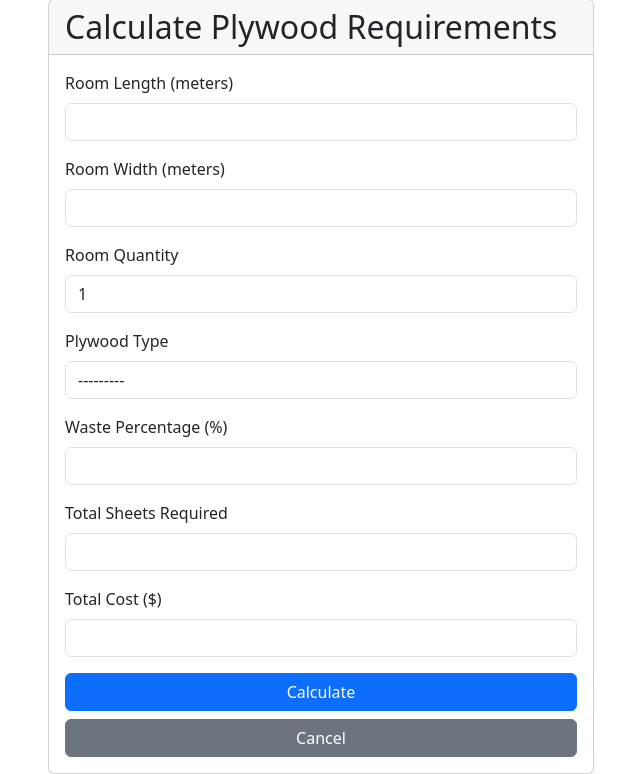
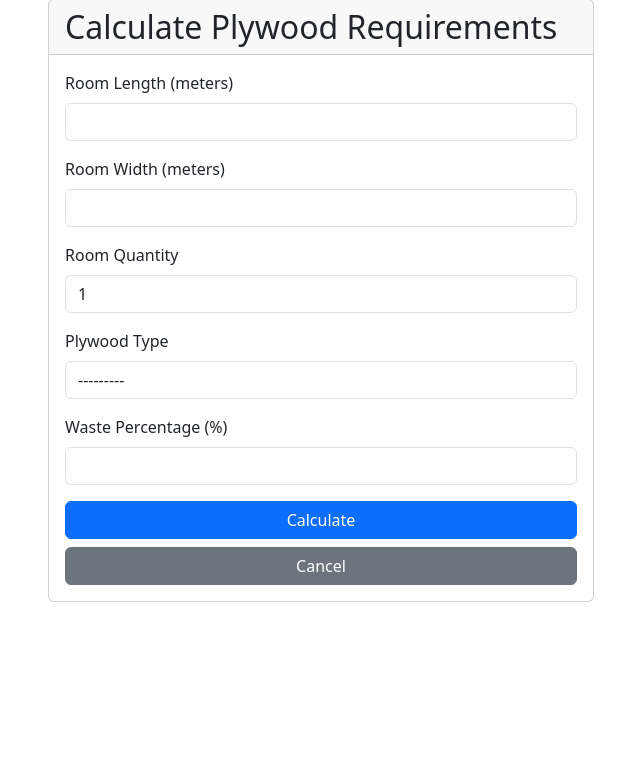
Before and after one commit to marobo/house_estimator, a Django app: page /plywood-calculations/create/ in a window 1280 px wide. Shown: the part 81-855 px from the top of the page, without its empty margins (319-959 px from the left). After the commit the page ends 683 px from the top, so only its background shows below. Run offline with Django 5.2, Linux system fonts and the light colour scheme; data that the repository does not hold is empty.

Commit message:
plywood calculations works

```diff
--- a/materiais/forms.py
+++ b/materiais/forms.py
@@ -97,33 +97,53 @@ class PlywoodCalculationForm(forms.ModelForm):
         model = PlywoodCalculation
         fields = [
             'plywood', 'room_length', 'room_width', 'room_quantity',
-            'total_sheets', 'total_cost', 'waste_percentage'
+            'waste_percentage'
         ]
         widgets = {
             'plywood': forms.Select(attrs={'class': 'form-control'}),
             'room_length': forms.NumberInput(attrs={'class': 'form-control'}),
             'room_width': forms.NumberInput(attrs={'class': 'form-control'}),
             'room_quantity': forms.NumberInput(attrs={'class': 'form-control'}),
-            'total_sheets': forms.NumberInput(
-                attrs={'class': 'form-control', 'readonly': 'readonly'}
-            ),
-            'total_cost': forms.NumberInput(
-                attrs={'class': 'form-control', 'readonly': 'readonly'}
-            ),
             'waste_percentage': forms.NumberInput(attrs={'class': 'form-control'}),
         }
 
     def __init__(self, *args, **kwargs):
         super().__init__(*args, **kwargs)
-        if 'plywood' in self.data and 'room_length' in self.data and 'room_width' in self.data:
-            plywood = Plywood.objects.get(pk=self.data['plywood'])
-            room_length = float(self.data['room_length'])
-            room_width = float(self.data['room_width'])
-            room_quantity = int(self.data.get('room_quantity', 1))
-            result = plywood.calculate_requirements(room_length, room_width, room_quantity)
-            self.initial['total_sheets'] = result['total_sheets']
-            self.initial['total_cost'] = result['total_cost']
-            self.initial['waste_percentage'] = plywood.waste_percentage
+        # Initialize waste percentage with plywood's default value if creating new calculation
+        if not self.instance.pk and 'plywood' in self.initial:
+            plywood = self.initial['plywood']
+            if isinstance(plywood, Plywood):
+                self.initial['waste_percentage'] = plywood.waste_percentage
+
+    def clean(self):
+        cleaned_data = super().clean()
+        plywood = cleaned_data.get('plywood')
+        room_length = cleaned_data.get('room_length')
+        room_width = cleaned_data.get('room_width')
+        room_quantity = cleaned_data.get('room_quantity', 1)
+        waste_percentage = cleaned_data.get('waste_percentage')
+
+        if plywood and room_length and room_width:
+            try:
+                result = plywood.calculate_requirements(
+                    room_length, room_width, room_quantity, waste_percentage
+                )
+                # Set the calculated values on the instance
+                self.instance.total_sheets = result['total_sheets']
+                self.instance.total_cost = result['total_cost']
+            except (ValueError, TypeError) as e:
+                raise forms.ValidationError(
+                    "Error calculating requirements: " + str(e)
+                )
+        else:
+            if not plywood:
+                self.add_error('plywood', 'This field is required.')
+            if not room_length:
+                self.add_error('room_length', 'This field is required.')
+            if not room_width:
+                self.add_error('room_width', 'This field is required.')
+
+        return cleaned_data
 
 
 class ElectricComponentForm(forms.ModelForm):
--- a/materiais/models.py
+++ b/materiais/models.py
@@ -65,13 +65,14 @@ class Plywood(models.Model):
         return f"{self.name} ({self.length}x{self.width}m)"
 
     @property
-    def area(self):
-        return self.length * self.width
+    def area_per_sheet(self):
+        return self.length * self.width  # Area in square meters
 
-    def calculate_requirements(self, room_length, room_width, room_quantity=1):
+    def calculate_requirements(self, room_length, room_width, room_quantity=1, waste_percentage=None):
         room_area = room_length * room_width * room_quantity
-        plywood_area = self.area
-        total_sheets = math.ceil(room_area / plywood_area * (1 + self.waste_percentage / 100))
+        plywood_area = self.area_per_sheet
+        waste_percentage = waste_percentage if waste_percentage is not None else self.waste_percentage
+        total_sheets = math.ceil(room_area / plywood_area * (1 + waste_percentage / 100))
         total_cost = total_sheets * self.price_per_sheet
         return {
             'total_sheets': total_sheets,
@@ -86,7 +87,10 @@ class PlywoodCalculation(models.Model):
     room_quantity = models.IntegerField(default=1)
     total_sheets = models.IntegerField()
     total_cost = models.DecimalField(max_digits=10, decimal_places=2)
-    waste_percentage = models.FloatField()
+    waste_percentage = models.FloatField(
+        help_text="Waste percentage for cutting and breakage (0-100%)",
+        validators=[MinValueValidator(0), MaxValueValidator(100)]
+    )
     calculation_date = models.DateTimeField(auto_now_add=True)
 
     def __str__(self):
--- a/materiais/templates/materiais/plywood_calculation_form.html
+++ b/materiais/templates/materiais/plywood_calculation_form.html
@@ -71,26 +71,6 @@
                         {% endif %}
                     </div>
 
-                    <div class="mb-3">
-                        <label for="{{ form.total_sheets.id_for_label }}" class="form-label">Total Sheets Required</label>
-                        {{ form.total_sheets }}
-                        {% if form.total_sheets.errors %}
-                        <div class="invalid-feedback d-block">
-                            {{ form.total_sheets.errors }}
-                        </div>
-                        {% endif %}
-                    </div>
-
-                    <div class="mb-3">
-                        <label for="{{ form.total_cost.id_for_label }}" class="form-label">Total Cost ($)</label>
-                        {{ form.total_cost }}
-                        {% if form.total_cost.errors %}
-                        <div class="invalid-feedback d-block">
-                            {{ form.total_cost.errors }}
-                        </div>
-                        {% endif %}
-                    </div>
-
                     <div class="d-grid gap-2">
                         <button type="submit" class="btn btn-primary">Calculate</button>
                         <a href="{% url 'materiais:plywood_list' %}" class="btn btn-secondary">Cancel</a>
--- a/materiais/templates/materiais/plywood_list.html
+++ b/materiais/templates/materiais/plywood_list.html
@@ -24,7 +24,7 @@
             <tr>
                 <td>{{ plywood.name }}</td>
                 <td>{{ plywood.length }}x{{ plywood.width }}</td>
-                <td>{{ plywood.area }}</td>
+                <td>{{ plywood.area_per_sheet }}</td>
                 <td>${{ plywood.price_per_sheet }}</td>
                 <td>
                     <a href="#" class="btn btn-sm btn-info">View</a>
--- a/materiais/views.py
+++ b/materiais/views.py
@@ -81,6 +81,7 @@ class PlywoodCalculationListView(ListView):
     model = PlywoodCalculation
     template_name = 'materiais/plywood_calculation_list.html'
     context_object_name = 'calculations'
+    ordering = ['-calculation_date']
 
 
 class PlywoodCalculationCreateView(CreateView):
```
